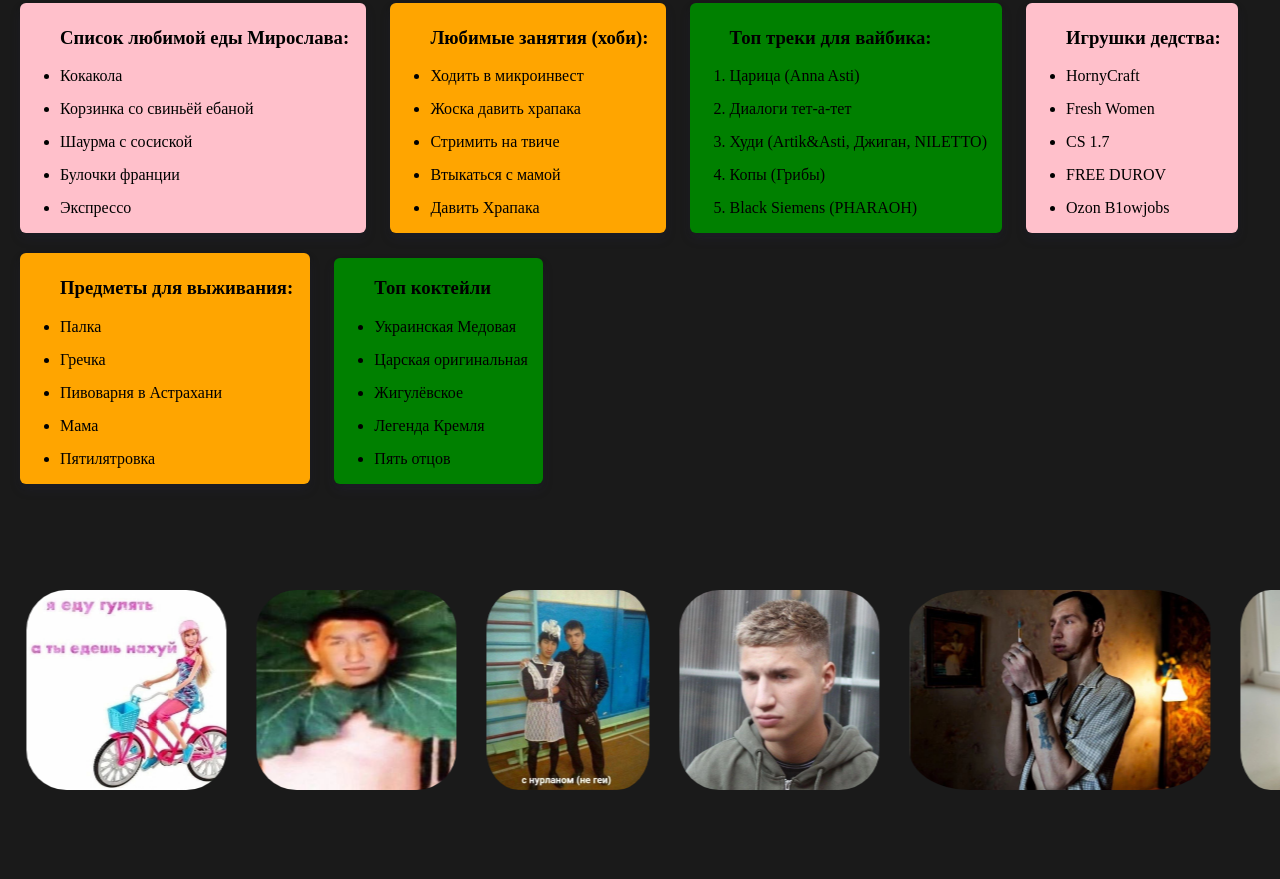
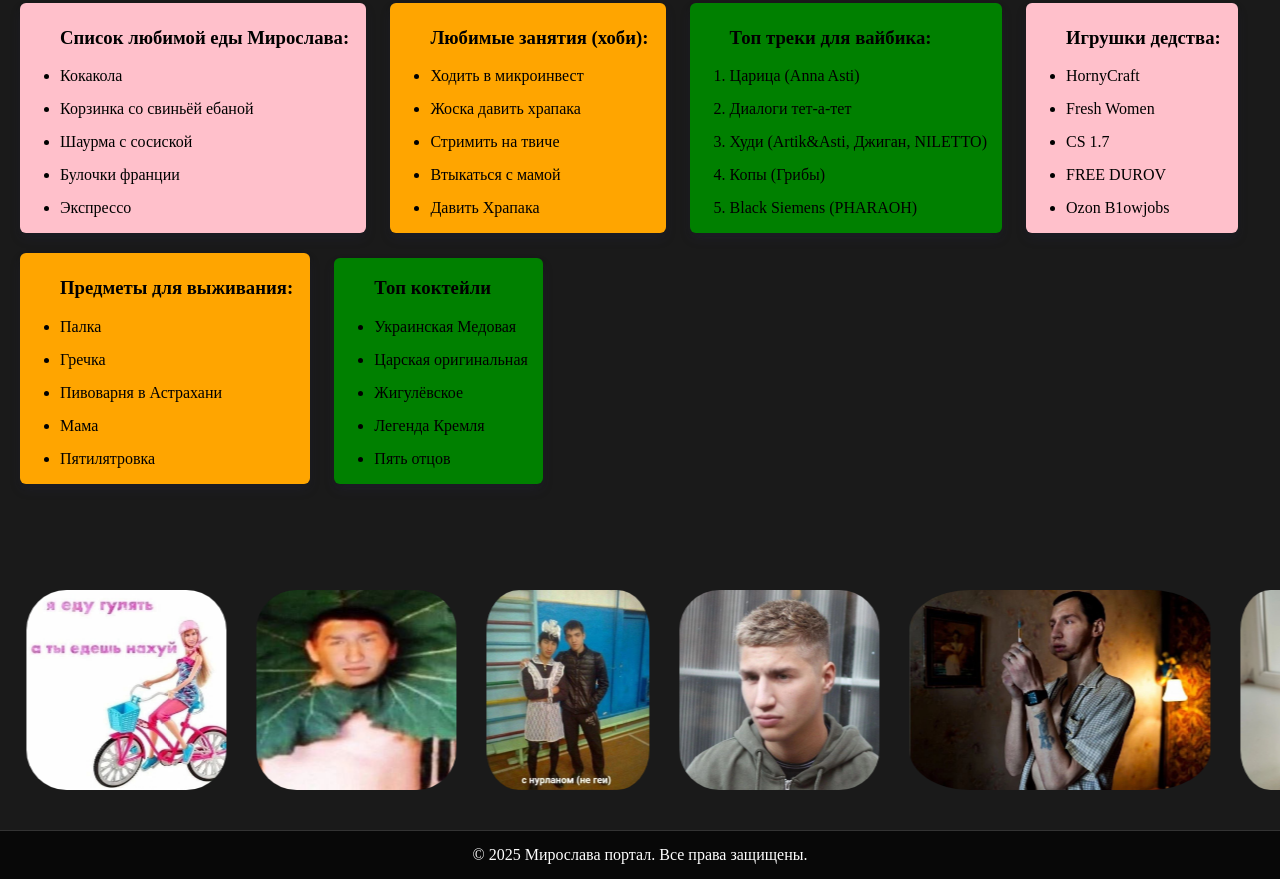
Before and after one commit to Omireake/Hromo2.0, a plain HTML site: page index.html in a window 1280 px wide. Shown: the part 579-1458 px from the top of the page. Before the commit the page ends 1379 px from the top, so only its background shows below. Drawn offline with Linux system fonts and the light colour scheme.

Commit message:
Add files via upload

```diff
--- a/index.html
+++ b/index.html
@@ -215,6 +215,9 @@
 <img class="img_hromok" src="news_feed/1 (108).jpg" />
 		</div>
 	</div>
+	<footer>
+        <p class="foot">&copy; 2025 Мирослава портал. Все права защищены.</p>
+    </footer>
 
 		<button id="myBtn">18+</button>
 			<div id="myModal" class="modal">
--- a/styles.css
+++ b/styles.css
@@ -290,3 +290,12 @@ body.dark-theme {
 	background-color: #212121;
     cursor: pointer;
 }
+
+.foot {
+	background-color: rgba(0, 0, 0, 0.7);
+    padding: 15px;
+    text-align: center;
+    margin-top: 30px;
+    border-top: 1px solid #333;
+	color: white;
+}
```
